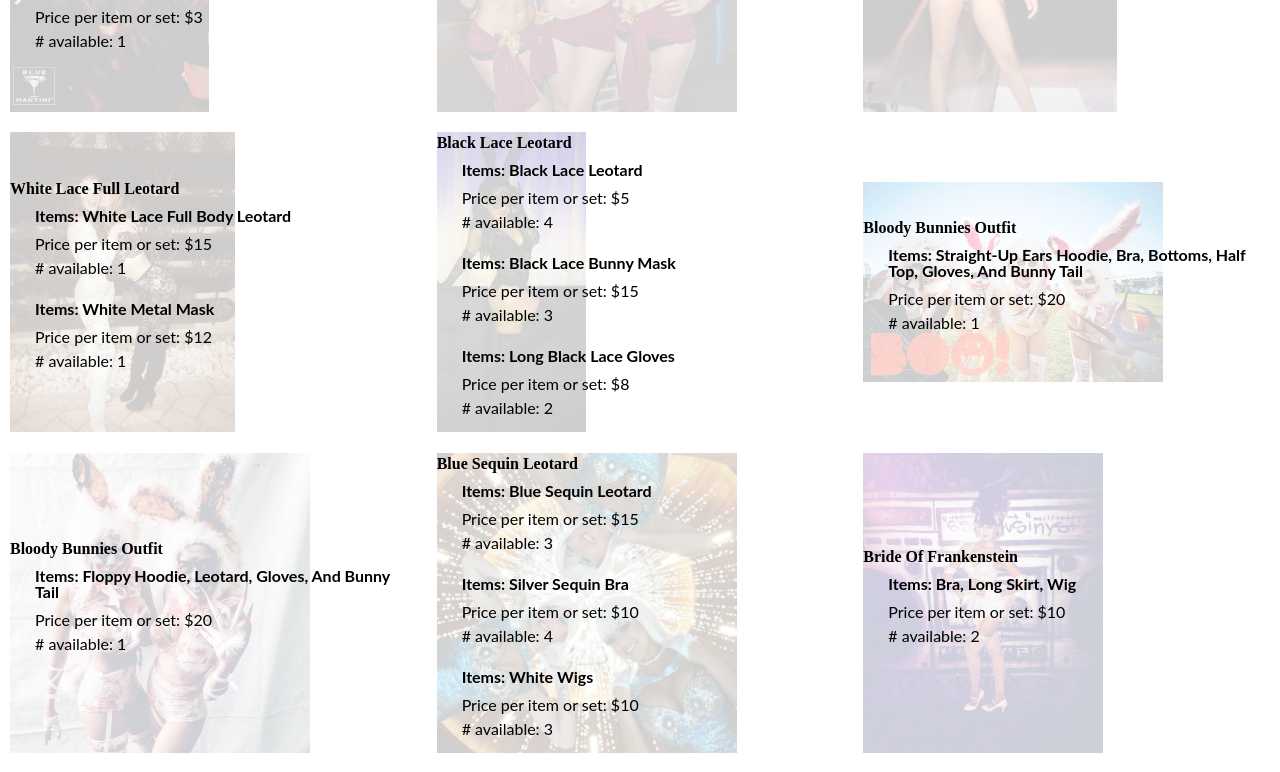
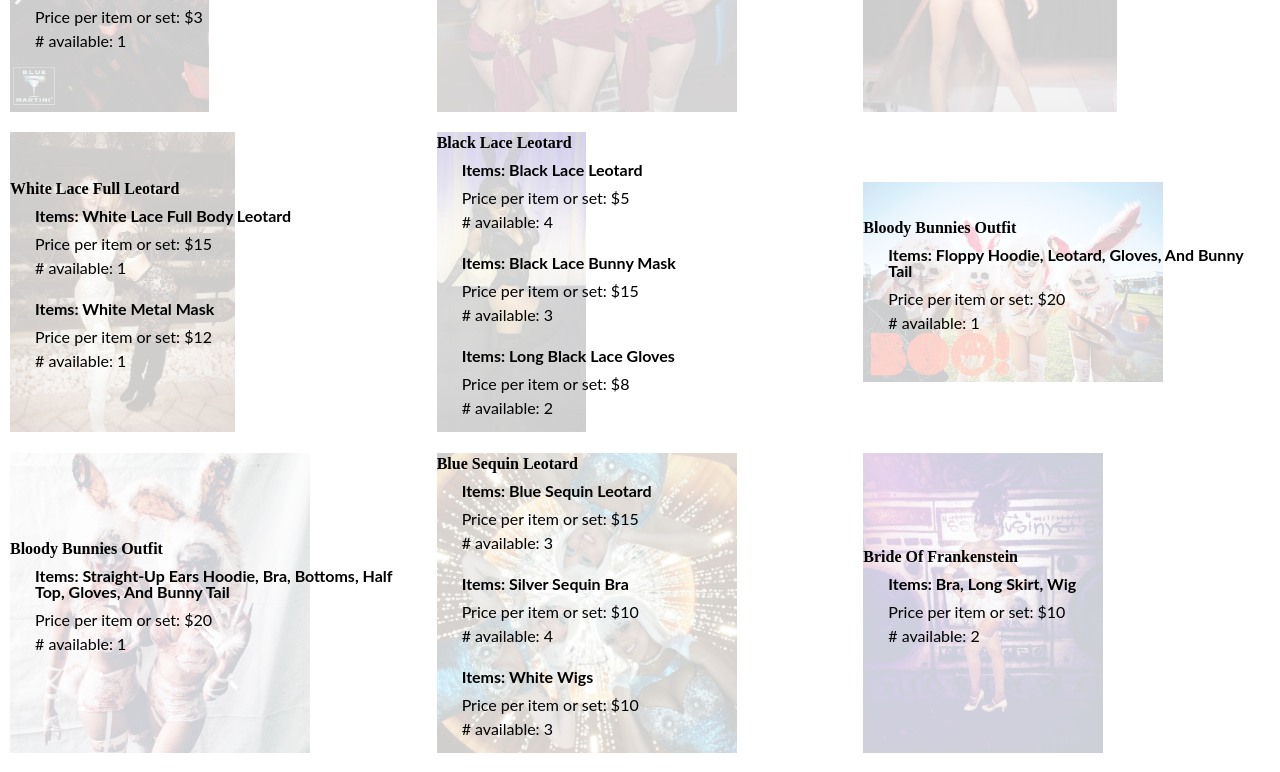
Before and after one commit to alvillaraza/boss-marketplace, a React (Create React App) app: page /clothing in a window 1280 px wide. Shown: the part 646-1418 px from the top of the page. Built offline with nearby package versions, Linux system fonts and the light colour scheme; a web font is replaced by a local one.

Commit message:
bloody bunnies edit

```diff
--- a/src/Clothing/data.js
+++ b/src/Clothing/data.js
@@ -192,7 +192,7 @@ const clothingData = [
     image: bloody_bunnies,
     available: [
       {
-        item: "Straight-up ears hoodie, bra, bottoms, half top, gloves, and bunny tail",
+        item: "floppy hoodie, leotard, gloves, and bunny tail",
         price: 20,
         count: 1,
       },
@@ -203,7 +203,7 @@ const clothingData = [
     image: bloody_bunnies2,
     available: [
       {
-        item: "floppy hoodie, leotard, gloves, and bunny tail",
+        item: "Straight-up ears hoodie, bra, bottoms, half top, gloves, and bunny tail",
         price: 20,
         count: 1,
       },
```
